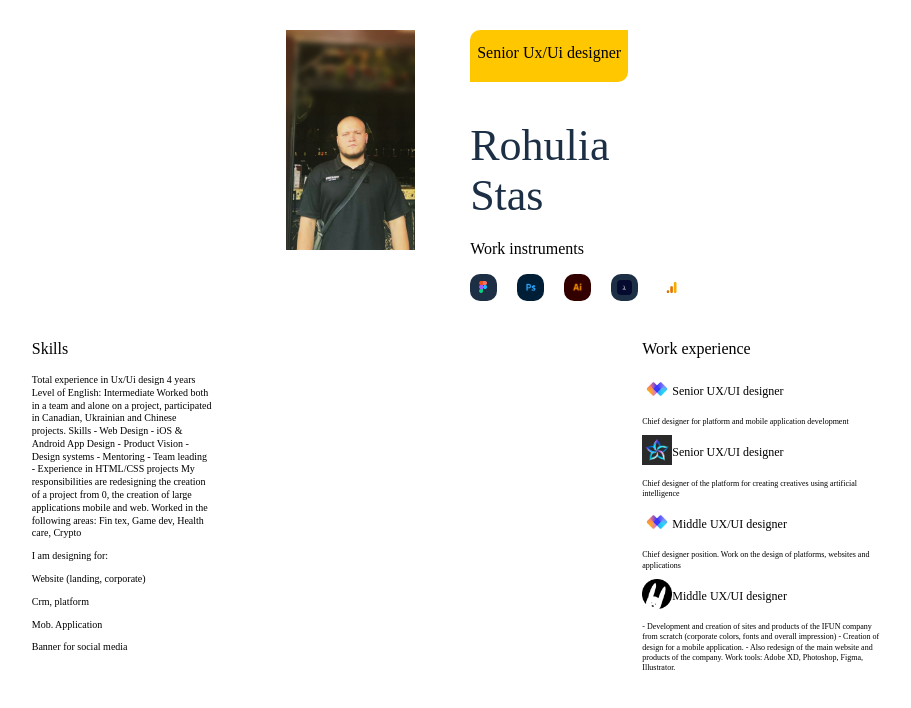
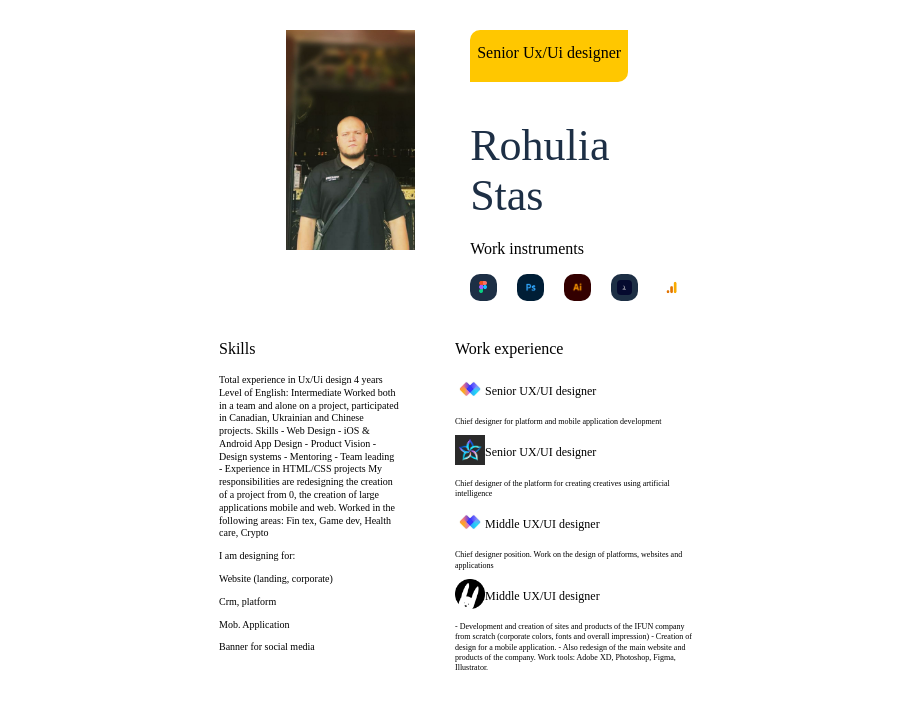
Before and after one commit to Maksimvovkdota2/module7, a plain HTML site: page index.html in a window 1280 px wide. Shown: the whole page, without its empty margins (183-1094 px from the left). Drawn offline with Linux system fonts and the light colour scheme; a web font is replaced by a local one.

Commit message:
Update style.css

```diff
--- a/style.css
+++ b/style.css
@@ -107,7 +107,8 @@ header {
 }
 .text1 {
 	display: flex;
-	justify-content: space-around;
+	justify-content: center;
+	gap: 55px;
 }
 .Work {
 	width: 240px;
```
